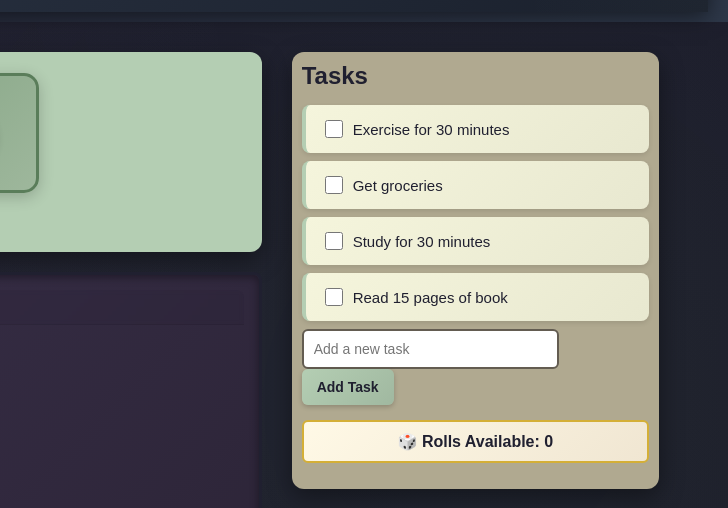
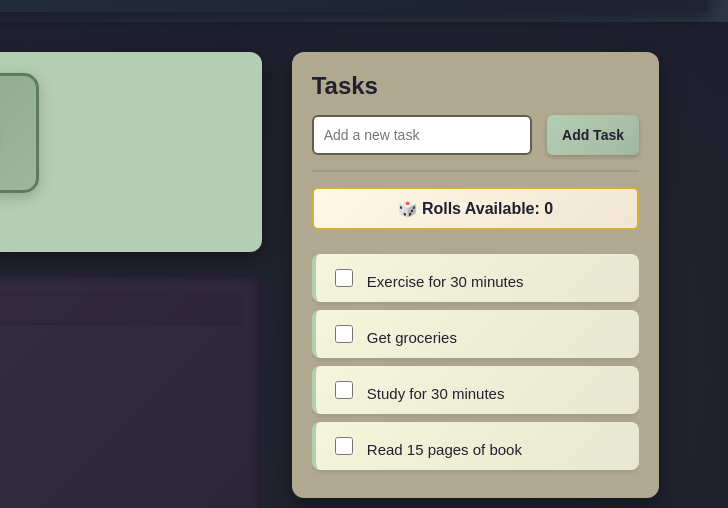
Before and after one commit to progchaMp672/ITSC-4155---Gaming-Productivity-Application, a plain HTML site: page frontend/index.html in a window 1280 px wide. Shown: the part 239-747 px from the top of the page, 552-1280 px from the left. Drawn offline with Linux system fonts and the light colour scheme.

Commit message:
Tasks container and Developers update
- Implemented a timeout for tasks once they have been completed/checked and will be removed for better user experience
- Added a placeholder profile picture for developers member web page
- Rearranged tasks text input and add task button

```diff
--- a/frontend/index.html
+++ b/frontend/index.html
@@ -57,16 +57,20 @@
     <section class="right">
       <section class="tasks boxes upper-right">
         <h2>Tasks</h2>
-        <ul>
-          <li><label><input type="checkbox"> Exercise for 30 minutes</label></li>
-          <li><label><input type="checkbox"> Get groceries</label></li>
-          <li><label><input type="checkbox"> Study for 30 minutes</label></li>
-          <li><label><input type="checkbox"> Read 15 pages of book</label></li>
-        </ul>
+        <div class="task-input-section">
           <input type="text" id="newTaskInput" placeholder="Add a new task">
           <button id="addTaskButton">Add Task</button>
+        </div>
+          <p id="rollCounter">🎲 Rolls Available: <span id="rollCount">0</span></p>
+        <div class ="task-list-container">
+          <ul id="taskList">
+            <li><label><input type="checkbox"> Exercise for 30 minutes</label></li>
+            <li><label><input type="checkbox"> Get groceries</label></li>
+            <li><label><input type="checkbox"> Study for 30 minutes</label></li>
+            <li><label><input type="checkbox"> Read 15 pages of book</label></li>
+          </ul>
+        </div>
 
-          <p id="rollCounter">🎲 Rolls Available: <span id="rollCount">0</span></p>
       </section>
 
       <section class="stats boxes lower-right">
--- a/frontend/scripts/tasks.js
+++ b/frontend/scripts/tasks.js
@@ -39,6 +39,7 @@ function setupTaskCheckboxes() {
         if (e.target.type === 'checkbox' && e.target.closest('.tasks')) {
             let checkbox = e.target;
             let label = checkbox.parentElement;
+            let taskItem = label.parentElement;
 
             if (checkbox.checked) {
                 // Task completed!
@@ -76,6 +77,17 @@ function setupTaskCheckboxes() {
 
                 // Prevent double counting this task
                 checkbox.disabled = true;
+
+                setTimeout(() => {
+                    taskItem.style.transition = 'opacity 0.5s ease, transform 0.5s ease';
+                    taskItem.style.opacity = '0';
+                    taskItem.style.transform = 'translateX(50px)';
+
+                    // Remove from DOM after fade animation completes
+                    setTimeout(() => {
+                        taskItem.remove();
+                    }, 500);
+                }, 2000);
 
             } else {
                 // If ever unchecked (rare, since we disable), restore style
@@ -226,18 +238,3 @@ function createCelebrationParticles() {
         }, i * 100);
     }
 }
-
-function completeTask(taskElement) {
-    taskElement.classList.add('completed');
-
-    // Remove task after 2 seconds
-    setTimeout(() => {
-        taskElement.style.transition = 'opacity 0.5s, transform 0.5s';
-        taskElement.style.opacity = '0';
-        taskElement.style.transform = 'translateX(50px)';
-
-        setTimeout(() => {
-            taskElement.remove();
-        }, 500);
-    }, 2000);
-}
--- a/frontend/styles/style_index.css
+++ b/frontend/styles/style_index.css
@@ -471,7 +471,7 @@
     background: #B0a990;
     max-height: 500px;  /* Adjust this height as needed */
     overflow-y: auto;   /* Adds scrollbar when content exceeds height */
-    padding: 10px; /* Space for scrollbar */
+    padding: 20px; /* Space for scrollbar */
 }
 
   /* Styling of scrollbar */
@@ -546,6 +546,36 @@
     opacity: 0.7;
   }
 
+  /* Prevent long task text from stretching container */
+.tasks ul li {
+    word-wrap: break-word;
+    overflow-wrap: break-word;
+    word-break: break-word;
+    max-width: 100%;
+}
+
+.tasks ul li label {
+    display: block;
+    word-wrap: break-word;
+    overflow-wrap: break-word;
+    white-space: normal;
+    max-width: 100%;
+}
+
+/* Make sure task list container doesn't overflow */
+.task-list-container {
+    overflow-x: hidden;  /* Prevents horizontal scrolling */
+    overflow-y: auto;     /* Allows vertical scrolling */
+}
+
+  .task-input-section {
+      display: flex;
+      gap: 10px;
+      margin-bottom: 15px;
+      padding-bottom: 15px;
+      border-bottom: 2px solid rgba(0, 0, 0, 0.1);
+  }
+
   /* Add task input area */
   #newTaskInput {
     width: calc(100% - 90px);
@@ -556,6 +586,7 @@
     color: #202030;
     font-size: 14px;
     margin-right: 5px;
+    flex: 1;
   }
 
   #newTaskInput:focus {
@@ -575,6 +606,8 @@
     font-size: 14px;
     box-shadow: 0 2px 5px rgba(0,0,0,0.2);
     transition: all 0.3s ease;
+    flex-shrink: 0;
+    white-space: nowrap;
   }
 
   #addTaskButton:hover {
```
Also changed, not shown: frontend/developers.html (+1 -1 lines), frontend/images/placeholder_profile_xia.png (added), 1 other file.
